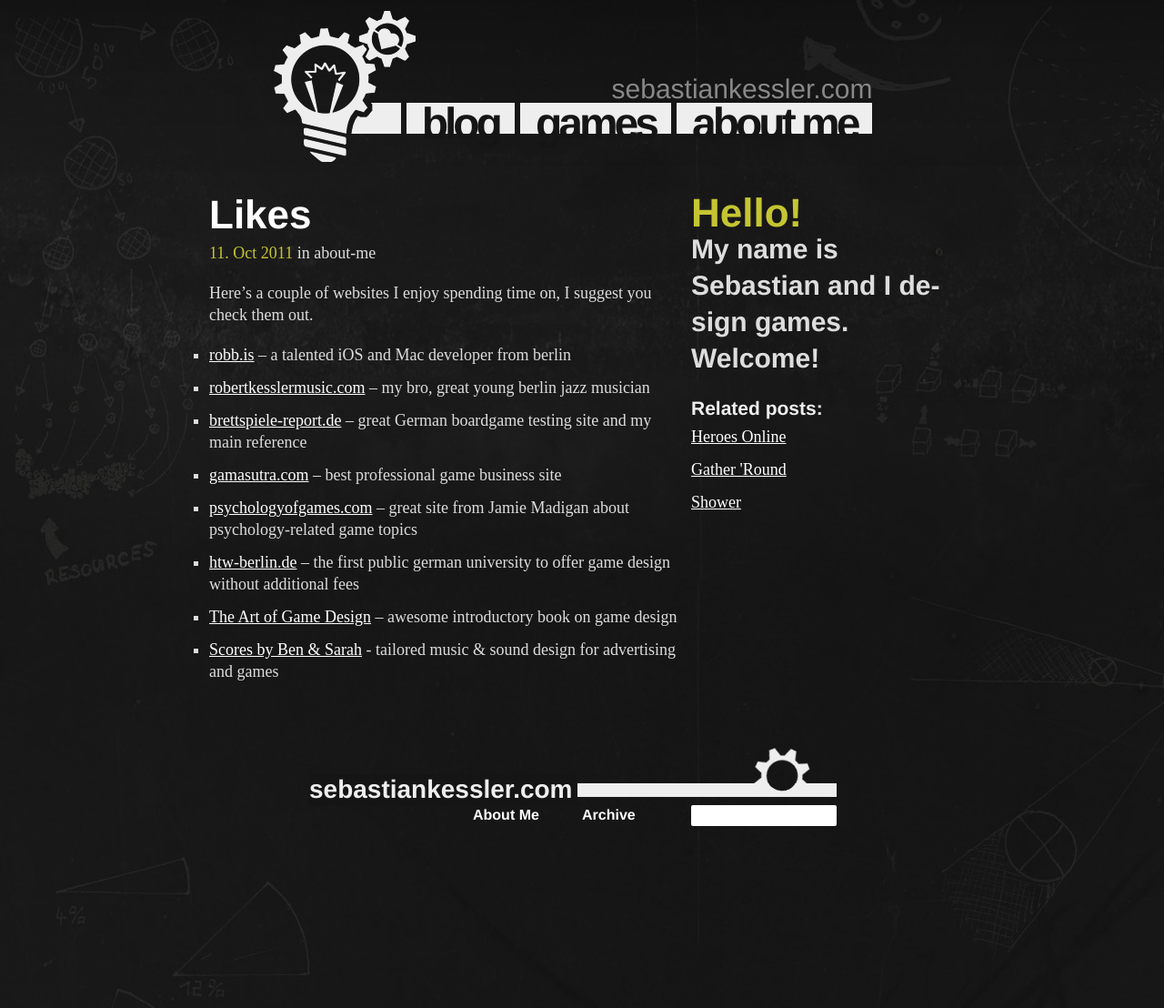
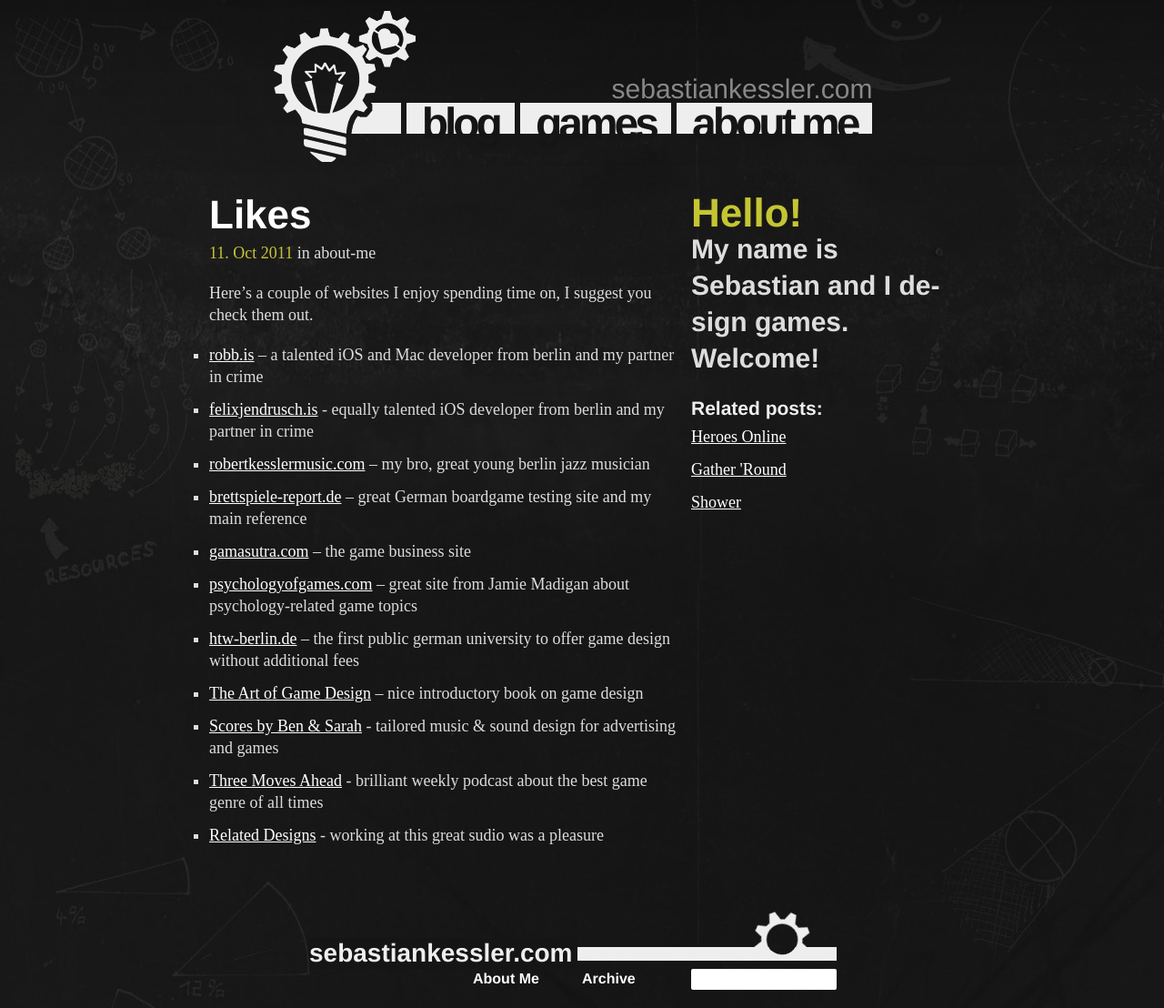
Before and after one commit to zapp/zapp.github.com, a Jekyll site: the page built from _posts/2011-10-11-likes.md, in a window 1280 px wide. Shown: the whole page at 91% size. Built offline with Jekyll 4.4.1, drawn with Linux system fonts in a browser that asks for light colours; nearby versions of some CDN libraries; comment, search, counter and statistics services are not loaded.

Commit message:
new pic and new likes

```diff
--- a/_posts/2011-10-11-likes.md
+++ b/_posts/2011-10-11-likes.md
@@ -11,14 +11,17 @@ banner_url:  /img/banner/links.png
 Here's a couple of websites I enjoy spending time on, I suggest you
 check them out.
 
-* [robb.is][robb] – a talented iOS and Mac developer from berlin
+* [robb.is][robb] – a talented iOS and Mac developer from berlin and my partner in crime
+* [felixjendrusch.is][felix] - equally talented iOS developer from berlin and my partner in crime
 * [robertkesslermusic.com][rob] – my bro, great young berlin jazz musician
 * [brettspiele-report.de][brettspiele-report] – great German boardgame testing site and my main reference
-* [gamasutra.com][gamasutra] – best professional game business site
+* [gamasutra.com][gamasutra] – the game business site
 * [psychologyofgames.com][psychologyofgames] – great site from Jamie Madigan about psychology-related game topics
 * [htw-berlin.de][htw] – the first public german university to offer game design without additional fees
-* [The Art of Game Design][aog] – awesome introductory book on game design
+* [The Art of Game Design][aog] – nice introductory book on game design
 * [Scores by Ben & Sarah][icm] - tailored music & sound design for advertising and games
+* [Three Moves Ahead][tma] - brilliant weekly podcast about the best game genre of all times
+* [Related Designs][related] - working at this great sudio was a pleasure
 
 [robb]:               http://robb.is
 [rob]:                http://robertkesslermusic.com
@@ -28,3 +31,6 @@ check them out.
 [htw]:                http://htw-berlin.de
 [aog]:                http://artofgamedesign.com/
 [icm]:                http://icm-scores.com/
+[felix]:              http://felixjendrusch.is
+[tma]:                https://www.idlethumbs.net/3ma/
+[related]:            http://related-designs.de
--- a/about-me/index.html
+++ b/about-me/index.html
@@ -18,7 +18,7 @@ layout: default
     Hi!
   </h2>
 
-  <p>My name is Sebastian and I'm a 24 year old game design student living in
+  <p>My name is Sebastian and I'm a game designer living in
   Berlin. Get in touch with me:</p>
 
   <ul style="padding: 0 0 0 12px">
```
Also changed, not shown: img/about-me/hi-grainy.png.
